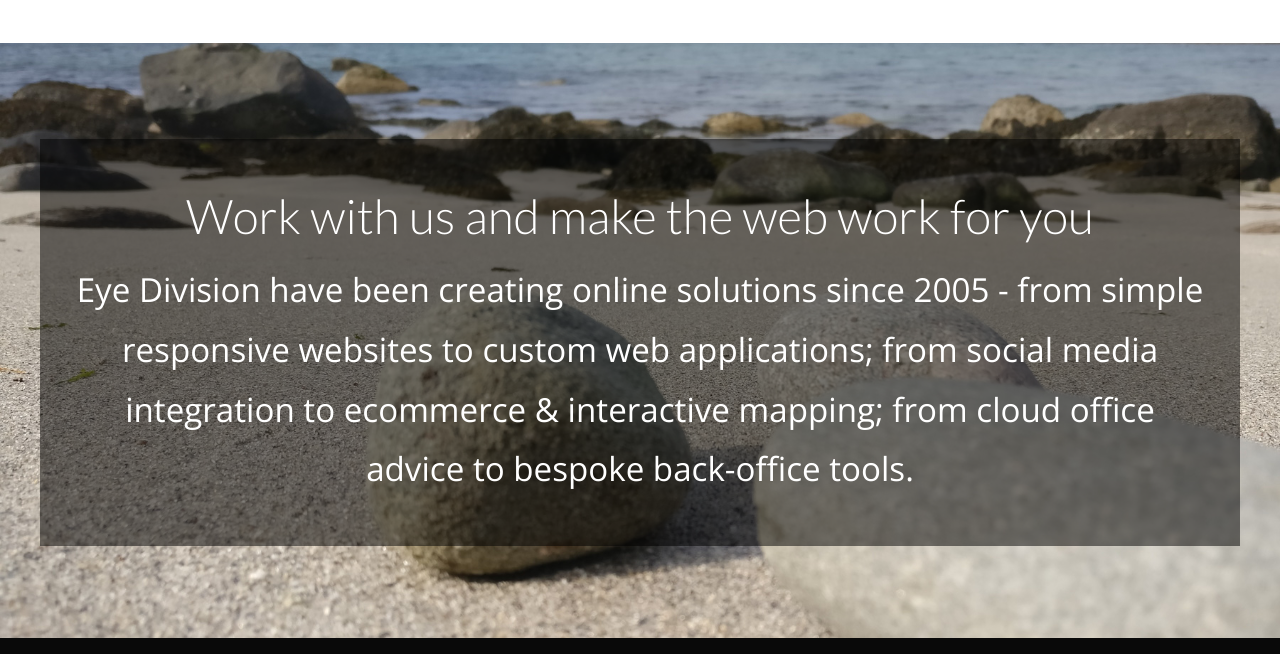
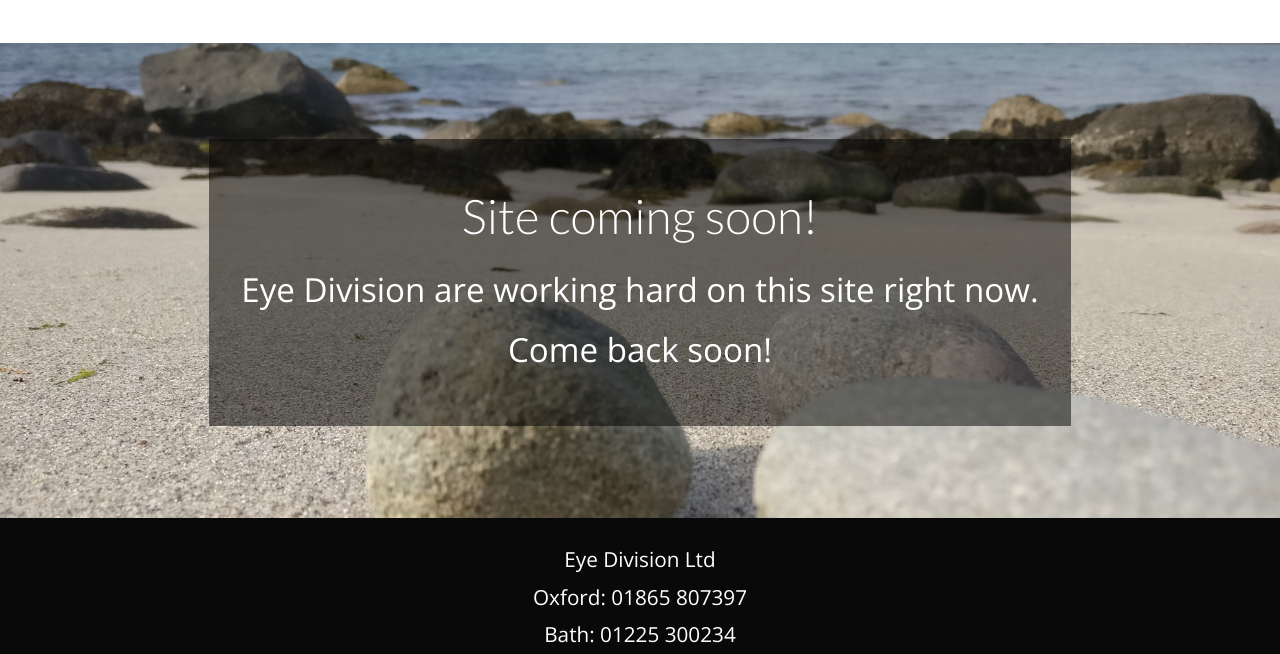
Before and after one commit to eye-division/globalsciencespaces, a plain HTML site: page index.html in a window 1280 px wide. Shown: the part 85-739 px from the top of the page. Drawn offline with nearby package versions, Linux system fonts and the light colour scheme; a script that the page names is missing.

Commit message:
Update holidng page message

```diff
--- a/index.html
+++ b/index.html
@@ -72,9 +72,9 @@
 
     <article class="hero">
 
-        <h2 class="title">Work with us and make the web work for you</h2>
+        <h2 class="title">Site coming soon!</h2>
 
-        <p class="hero__strapline">Eye Division have been creating online solutions since 2005 - from simple responsive websites to custom web applications; from social media integration to ecommerce &amp; interactive mapping; from cloud office advice to bespoke back-office tools.</p>
+        <p class="hero__strapline">Eye Division are working hard on this site right now.<br>Come back soon!</p>
 
     </article>
 
```
